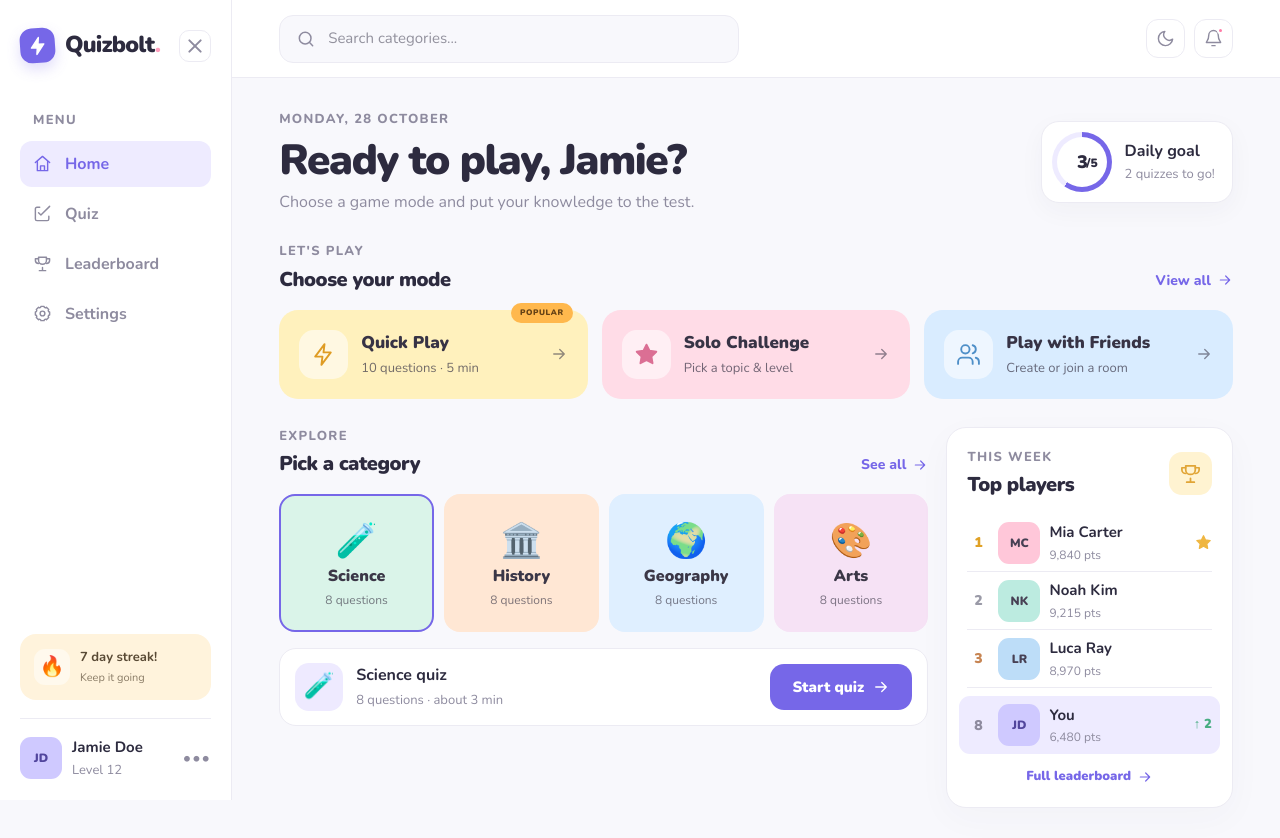
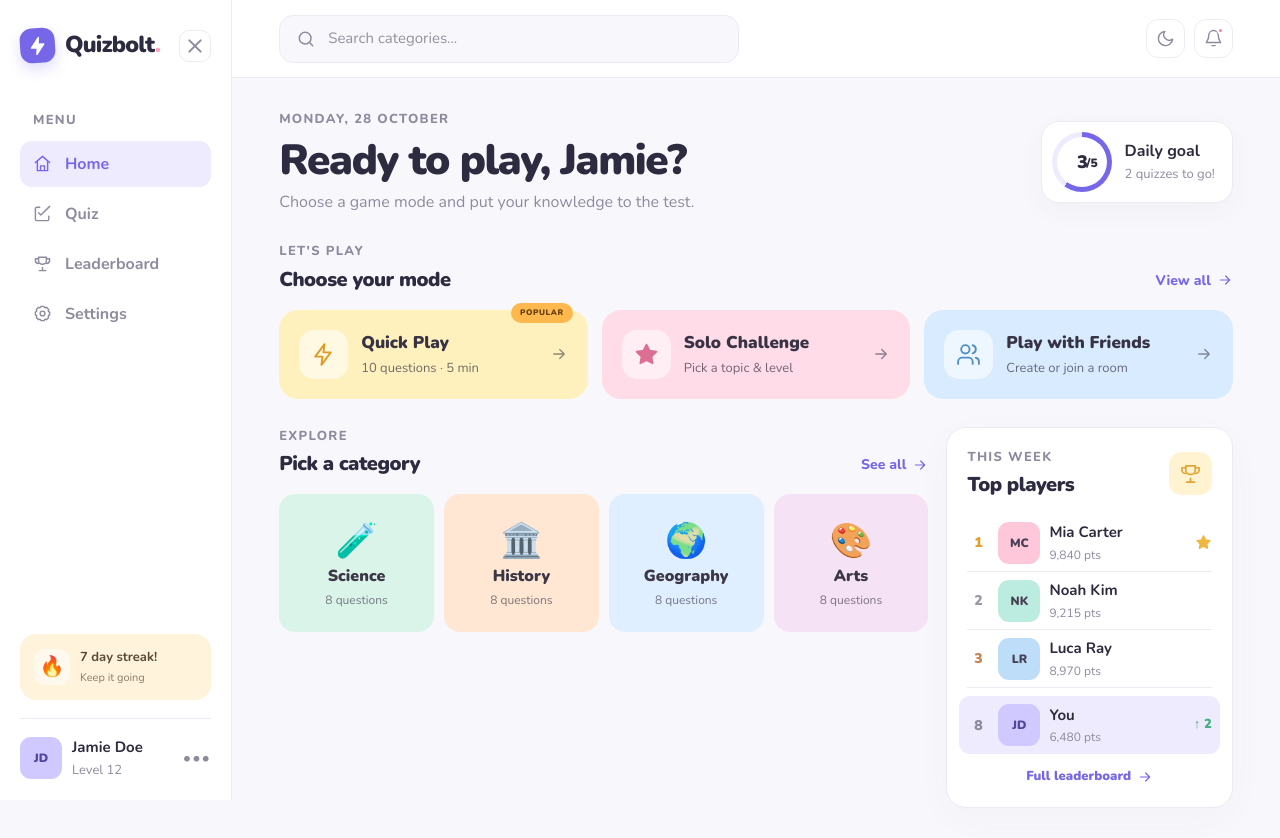
Before and after one commit to BangBangOperator/Quizbolt, a React (Vite) app: page / in a window 1280 px wide. Shown: the top 838 px of the page. Built offline with nearby package versions, Linux system fonts and the light colour scheme.

Commit message:
fix: prevent category preview popup before selection

```diff
--- a/src/App.jsx
+++ b/src/App.jsx
@@ -152,7 +152,7 @@ export default function App() {
   const [sidebarOpen, setSidebarOpen] = useState(
     () => localStorage.getItem("quiz-sidebar") !== "closed",
   );
-  const [category, setCategory] = useState("Science");
+  const [category, setCategory] = useState(null);
   const [quizzesDone, setQuizzesDone] = useState(3);
   const [points, setPoints] = useState(START_POINTS);
   const [name, setName] = useState(() => localStorage.getItem("quiz-name") || DEFAULT_NAME);
@@ -170,8 +170,9 @@ export default function App() {
   const newCount = visibleNotifications.filter((n) => n.unread).length;
   const weekly = buildBoard("week", points, "everyone", quizzesDone, initials);
   const leaders = weekly.rows.slice(0, 3);
-  const selectedCategory = categories.find((c) => c.name === category) ?? categories[0];
-  const selectedCount = bank[selectedCategory.name].length;
+  // null until the person clicks a category, so no start bar is shown by default
+  const selectedCategory = categories.find((c) => c.name === category) ?? null;
+  const selectedCount = selectedCategory ? bank[selectedCategory.name].length : 0;
 
   function startQuickPlay() {
     navigate(quizPath({ kind: "quick" }));
@@ -483,6 +484,7 @@ export default function App() {
                 ))}
               </div>
 
+              {selectedCategory && (
               <div className="start-card">
                 <div className="start-icon">{selectedCategory.emoji}</div>
                 <div className="start-info">
@@ -496,6 +498,7 @@ export default function App() {
                   Start quiz <Icon name="arrow" size={18} />
                 </button>
               </div>
+              )}
             </section>
 
             <aside className="leaderboard-card">
--- a/src/Categories.jsx
+++ b/src/Categories.jsx
@@ -4,10 +4,11 @@ import { bank } from "./questions";
 import { categories } from "./categoryData";
 
 export default function Categories({ query = "", onClearQuery, category, setCategory, onStart, onBack, done, goal, questionTime = 20 }) {
-  const selected = categories.find((c) => c.name === category) ?? categories[0];
-  const count = bank[selected.name].length;
   const term = query.trim().toLowerCase();
   const shown = term ? categories.filter((c) => c.name.toLowerCase().includes(term)) : categories;
+  // the start bar only appears for a category that was clicked and is still visible in the results
+  const selected = shown.find((c) => c.name === category) ?? null;
+  const count = selected ? bank[selected.name].length : 0;
 
   return (
     <div className="content quiz-view">
@@ -59,6 +60,7 @@ export default function Categories({ query = "", onClearQuery, category, setCate
           ))}
         </div>
 
+        {selected && (
         <div className="start-card cat-start">
           <div className="start-icon">{selected.emoji}</div>
           <div className="start-info">
@@ -71,6 +73,7 @@ export default function Categories({ query = "", onClearQuery, category, setCate
             Start quiz <Icon name="arrow" size={18} />
           </button>
         </div>
+        )}
       </section>
     </div>
   );
--- a/src/QuizPage.jsx
+++ b/src/QuizPage.jsx
@@ -115,8 +115,8 @@ function QuizFlow({ categories, category, setCategory, autoStart, onSeeAll, done
 /* ---------------------------------------------------------------- Lobby */
 
 function Lobby({ categories, category, setCategory, done, goal, questionTime, onStart, onSeeAll }) {
-  const selected = categories.find((c) => c.name === category) ?? categories[0];
-  const count = bank[selected.name].length;
+  const selected = categories.find((c) => c.name === category) ?? null; // null = nothing picked yet
+  const count = selected ? bank[selected.name].length : 0;
 
   return (
     <div className="content quiz-view">
@@ -179,6 +179,7 @@ function Lobby({ categories, category, setCategory, done, goal, questionTime, on
             ))}
           </div>
 
+          {selected && (
           <div className="start-card">
             <div className="start-icon">{selected.emoji}</div>
             <div className="start-info">
@@ -191,6 +192,7 @@ function Lobby({ categories, category, setCategory, done, goal, questionTime, on
               Start quiz <Icon name="arrow" size={18} />
             </button>
           </div>
+          )}
         </section>
 
         <aside className="leaderboard-card">
```
